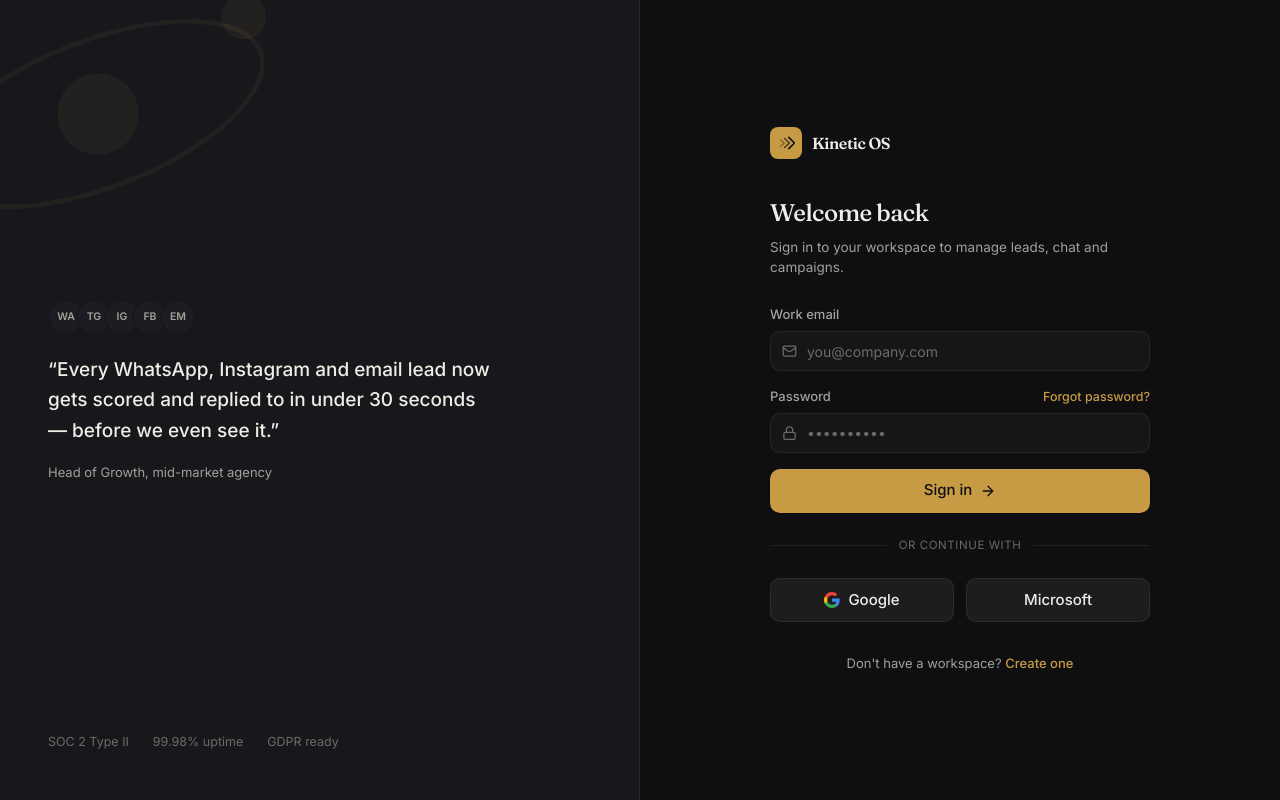
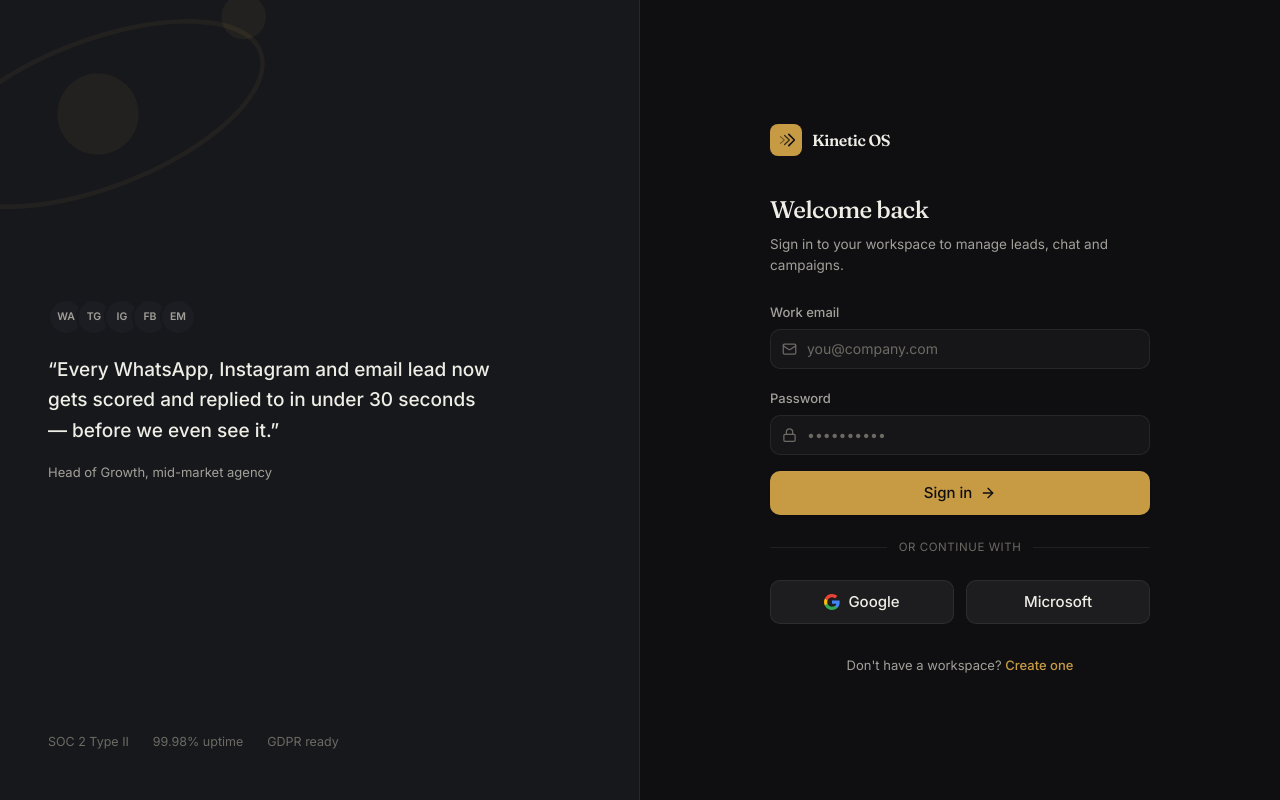
Before and after one commit to aleehassan-5/kinetic-os-frontend, a Next.js app: page /login in a window 1280 px wide. Built offline with nearby package versions, Linux system fonts and the light colour scheme; no server answers.

Commit message:
Remove broken "Forgot password?" link (no backend flow exists)
Just a dead link pointing to a page that was never built - no
/forgot-password page, no reset-password endpoint on the backend.
Removed rather than leaving a link that 404s.

```diff
--- a/app/login/page.tsx
+++ b/app/login/page.tsx
@@ -80,12 +80,7 @@
             </div>
 
             <div className="space-y-1.5">
-              <div className="flex items-center justify-between">
-                <Label htmlFor="password">Password</Label>
-                <Link href="/forgot-password" className="text-[12.5px] font-medium text-primary hover:text-primary-hover">
-                  Forgot password?
-                </Link>
-              </div>
+              <Label htmlFor="password">Password</Label>
               <div className="relative">
                 <Lock className="pointer-events-none absolute left-3 top-1/2 h-[15px] w-[15px] -translate-y-1/2 text-text-muted" />
                 <Input
```
